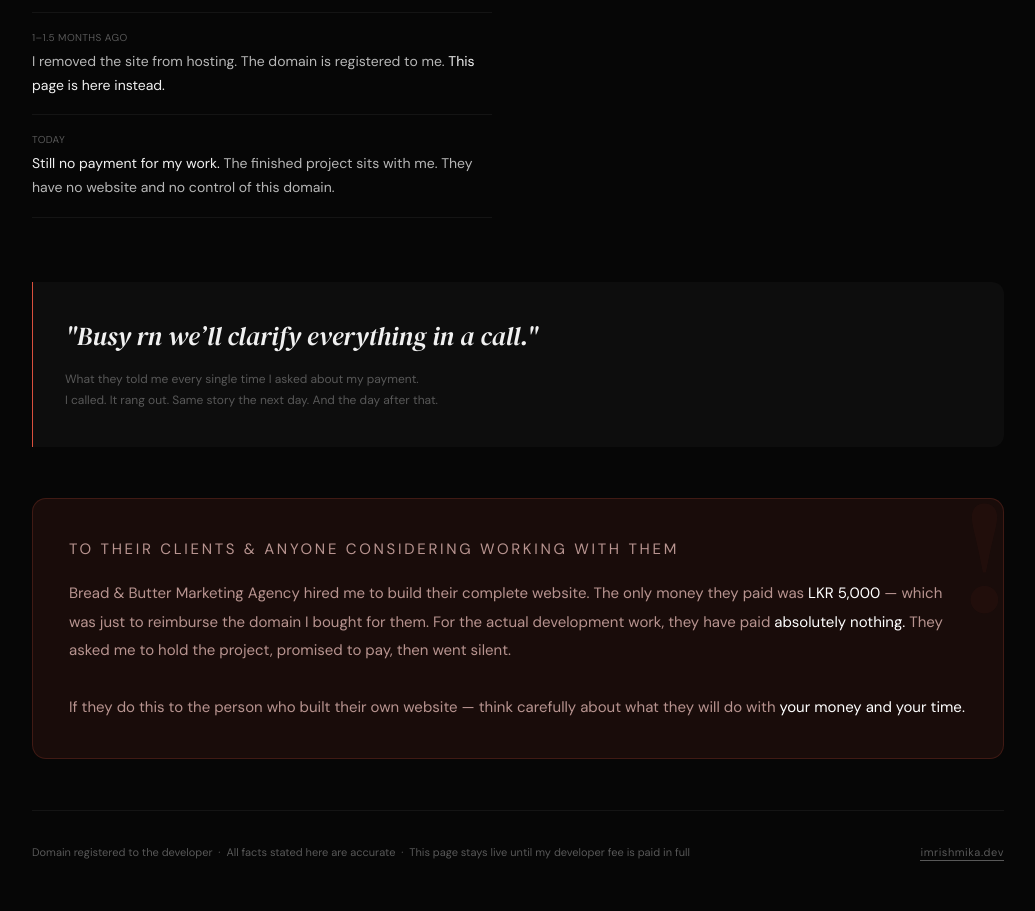
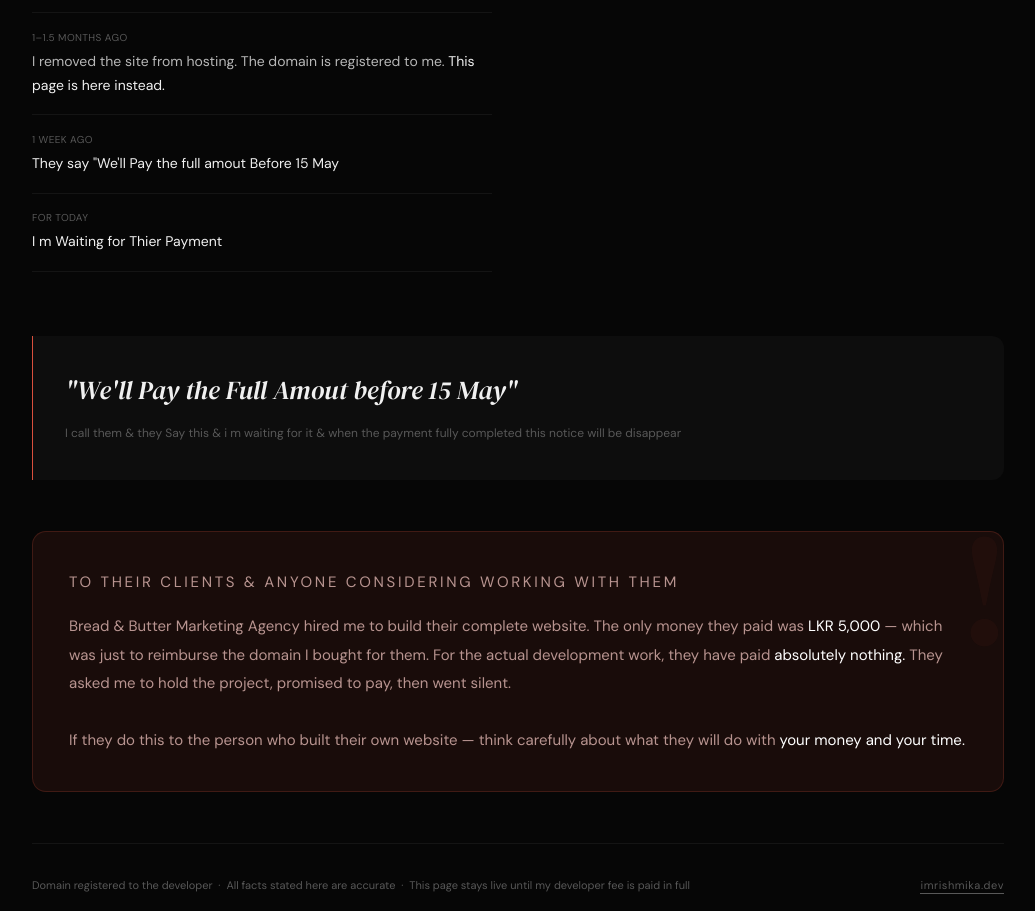
Before and after one commit to RishBroProMax/bread-butter-notice, a plain HTML site: page index.html in a window 1280 px wide. Shown: the part 1600-2511 px from the top of the page, without its empty margins (122-1157 px from the left). Drawn offline with Linux system fonts and the light colour scheme.

Commit message:
Update index.html

```diff
--- a/index.html
+++ b/index.html
@@ -465,8 +465,12 @@
           <p class="tl-t">I removed the site from hosting. The domain is registered to me. <strong>This page is here instead.</strong></p>
         </div>
         <div class="tl-row">
-          <p class="tl-d">Today</p>
-          <p class="tl-t"><strong>Still no payment for my work.</strong> The finished project sits with me. They have no website and no control of this domain.</p>
+          <p class="tl-d">1 Week Ago</p>
+          <p class="tl-t"><strong>They say "We'll Pay the full amout Before 15 May</strong></p>
+        </div>
+         <div class="tl-row">
+          <p class="tl-d">For Today</p>
+          <p class="tl-t"><strong>I m Waiting for Thier Payment </strong></p>
         </div>
       </div>
 
@@ -508,8 +512,8 @@
 
     <!-- QUOTE -->
     <div class="quote">
-      <p class="q-text">"Busy rn we’ll clarify everything in a call."</p>
-      <p class="q-attr">What they told me every single time I asked about my payment.<br>I called. It rang out. Same story the next day. And the day after that.</p>
+      <p class="q-text">"We'll Pay the Full Amout before 15 May"</p>
+      <p class="q-attr">I call them & they Say this & i m waiting for it & when the payment fully completed this notice will be disappear </p>
     </div>
 
     <!-- WARNING -->
```
